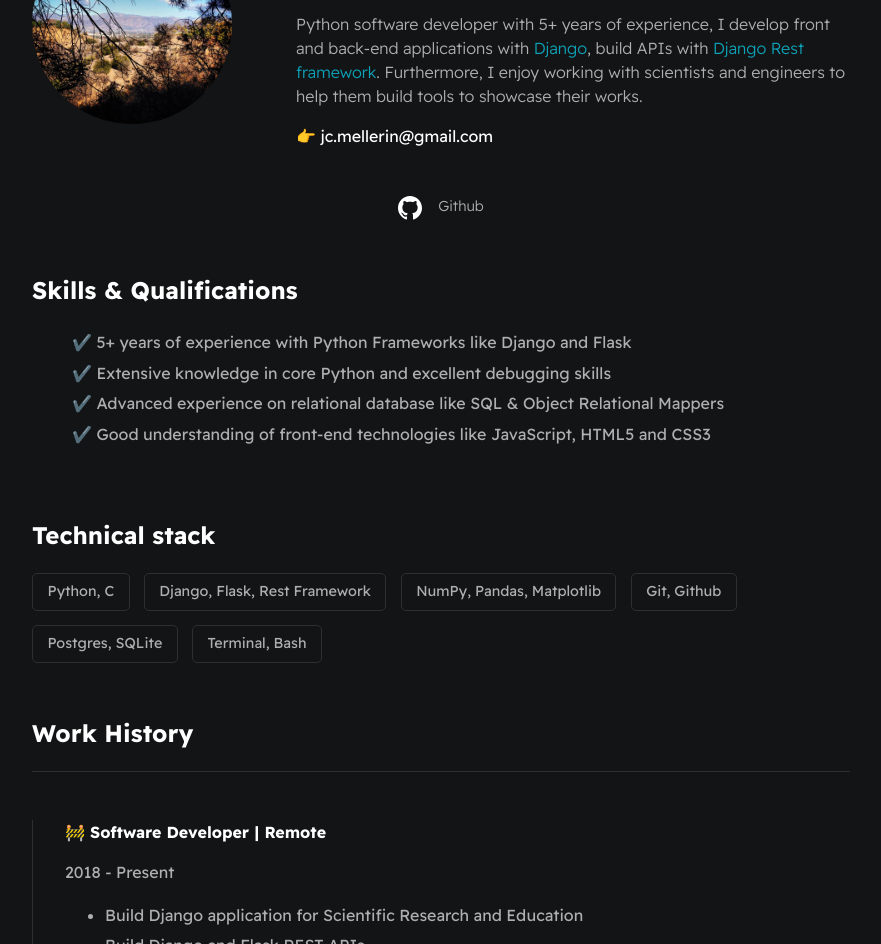
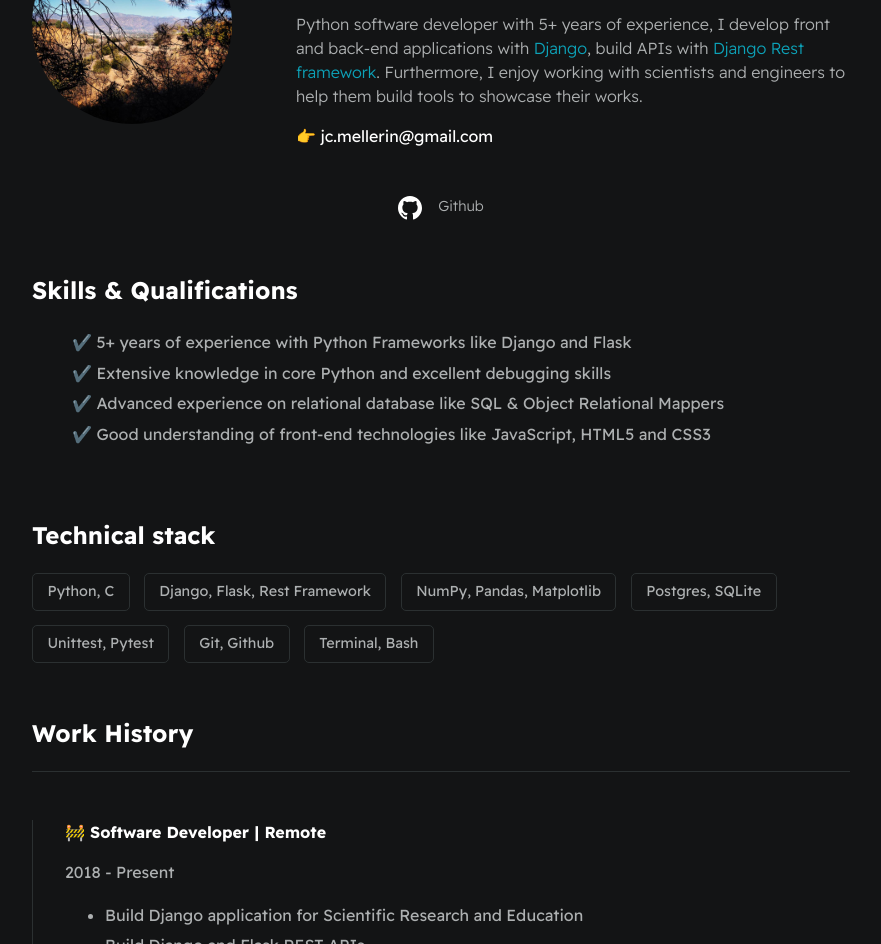
Before and after one commit to implse/Gitedin, a plain HTML site: page index.html in a window 1280 px wide. Shown: the part 156-1100 px from the top of the page, without its empty margins (199-1080 px from the left). Drawn offline with Linux system fonts and the light colour scheme.

Commit message:
Add unittest and pytest

```diff
--- a/index.html
+++ b/index.html
@@ -45,8 +45,9 @@
                 <div class="card--techstack"><span>Python, C</span></div>
                 <div class="card--techstack"><span>Django, Flask, Rest Framework</span></div>
                 <div class="card--techstack"><span>NumPy, Pandas, Matplotlib</span></div>
+                <div class="card--techstack"><span>Postgres, SQLite</span></div>
+                <div class="card--techstack"><span>Unittest, Pytest</span></div>
                 <div class="card--techstack"><span>Git, Github</span></div>
-                <div class="card--techstack"><span>Postgres, SQLite</span></div>
                 <div class="card--techstack"><span>Terminal, Bash</span></div>
             </div>
         </section>
--- a/styles/style.css
+++ b/styles/style.css
@@ -7,6 +7,7 @@
     --mainBorderColor-light:rgb(218, 218, 218);
     --mainBgColor-light:rgb(249, 250,251);
     --emphasizeTextColor-light:#0da2b8;
+
 
     --mainTextColor-dark:#fff;
     --secondaryTextColor-dark:#adb0b1;
```
